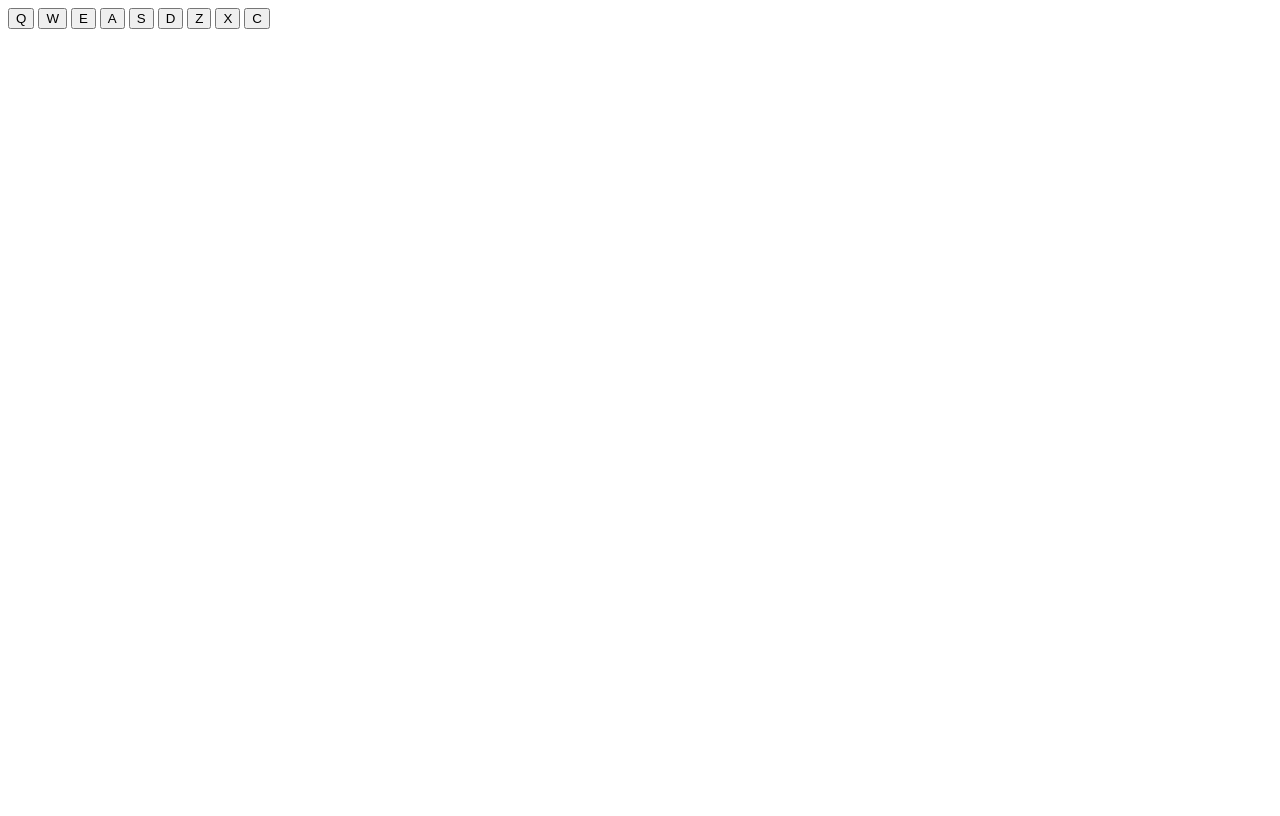
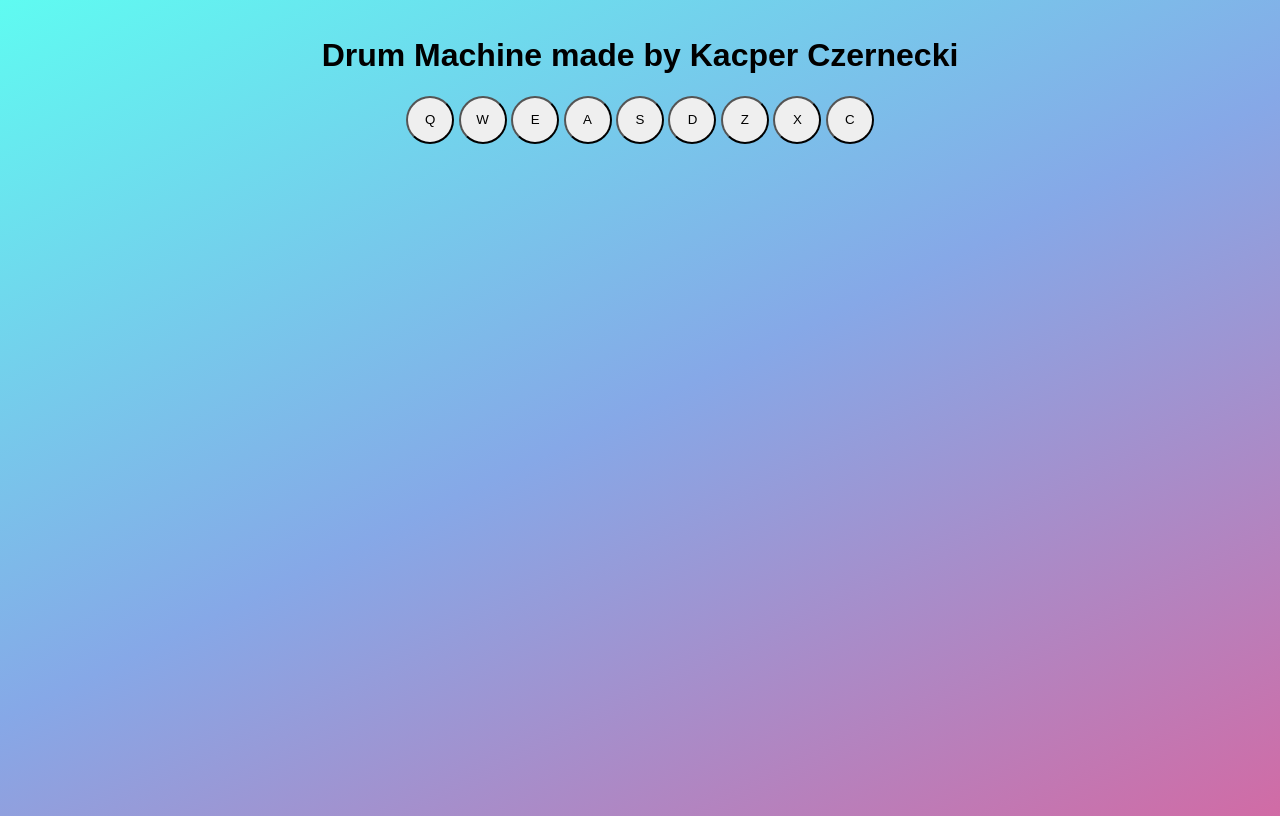
Before and after one commit to KacperCzernecki/drum-machine, a plain HTML site: page index.html in a window 1280 px wide. Drawn offline with Linux system fonts and the light colour scheme.

Commit message:
Updated CSS and JS file - i will get back to it

```diff
--- a/index.html
+++ b/index.html
@@ -5,8 +5,9 @@
     <title>Drum Machine</title>
     <link rel="stylesheet" href="styles.css" />
   </head>
-  <body>
+  <body id="gradient">
     <div id="drum-machine">
+      <h1>Drum Machine made by Kacper Czernecki</h1>
       <div id="pad-bank">
         <button class="drum-pad" id="heater1">
           Q
--- a/script.js
+++ b/script.js
@@ -8,7 +8,6 @@ drumPads.forEach((pad) => {
   });
 });
 
-// HANDLE KEY PRESS
 document.addEventListener("keydown", (e) => {
   const key = e.key.toUpperCase();
   const audio = document.getElementById(key);
@@ -22,9 +21,9 @@ function playSound(audio, pad) {
   audio.currentTime = 0;
   audio.play();
 
-  display.innerText = audio.src
+  display.innerText = `You played a sound ${audio.src
     .replace("https://cdn.freecodecamp.org/curriculum/drum/", "")
-    .replace(".mp3", "");
+    .replace(".mp3", "")}`;
 
   pad.classList.add("active");
   setTimeout(() => pad.classList.remove("active"), 150);
--- a/styles.css
+++ b/styles.css
@@ -1,4 +1,52 @@
+body {
+  margin: 0;
+  padding: 0;
+  font-family: sans-serif;
+  box-sizing: border-box;
+  width: 100vw;
+  height: 100vh;
+}
+#drum-machine {
+  display: flex;
+  margin: 1rem;
+  flex-direction: column;
+  justify-content: center;
+  align-items: center;
+}
+#drum-machine #display {
+  justify-content: center;
+  align-items: center;
+  text-align: center;
+  width: 50vw;
+  height: 50vh;
+}
+#drum-machine #pad-bank button {
+  width: 3rem;
+  height: 3rem;
+  border-radius: 50%;
+}
 .active {
   background-color: yellow;
   transition: 0.1s;
 }
+
+#gradient {
+  width: 100%;
+  height: 100vh;
+  overflow: hidden;
+  background: linear-gradient(334deg, #d16ba5, #86a8e7, #5ffbf1);
+  background-size: 100% 100%;
+  animation: gradient-animation 6s ease infinite;
+}
+
+@keyframes gradient-animation {
+  0% {
+    background-position: 0% 50%;
+  }
+  50% {
+    background-position: 100% 50%;
+  }
+  100% {
+    background-position: 0% 50%;
+  }
+}
```
